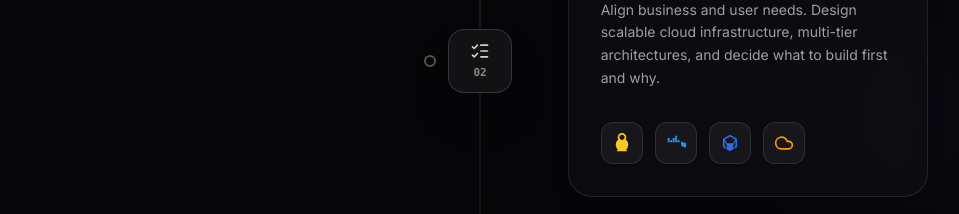
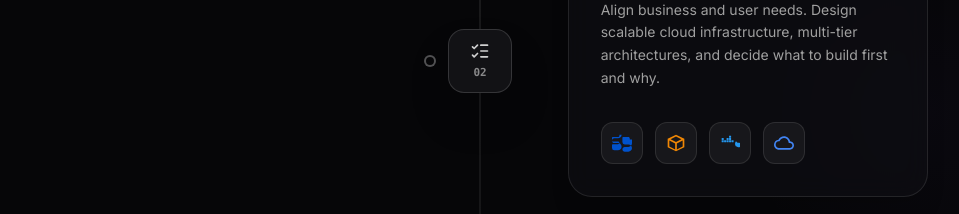
Before and after one commit to Adithyanpavithran/adithyan-portfolio-website, a Next.js app: page / in a window 1280 px wide. Shown: the part 3180-3394 px from the top of the page, without its empty margins (160-1119 px from the left). Built offline with nearby package versions, Linux system fonts and the light colour scheme.

Commit message:
update-step-02-tools-jira-drawio-docker-gcp

```diff
--- a/components/sections/Skills.tsx
+++ b/components/sections/Skills.tsx
@@ -97,6 +97,24 @@ const CanvaLogo = () => (
   </svg>
 );
 
+const JiraLogo = () => (
+  <svg className="w-5 h-5 text-[#0052CC]" viewBox="0 0 24 24" fill="currentColor">
+    <path d="M11.53 2c0 2.4-1.97 4.35-4.4 4.35H2.82C1.26 6.35 0 7.6 0 9.17v.03c0 1.56 1.26 2.82 2.82 2.82h4.31c2.43 0 4.4 1.95 4.4 4.35v.03c0 2.4-1.97 4.35-4.4 4.35H2.82A2.82 2.82 0 0 1 0 17.93v-3.56c0-.44.36-.8.8-.8h6.33c.96 0 1.74-.78 1.74-1.74v-.03c0-.96-.78-1.74-1.74-1.74H.8a.8.8 0 0 1-.8-.8V5.7c0-.44.36-.8.8-.8h6.33c.96 0 1.74-.78 1.74-1.74V2.36c0-.2.16-.36.36-.36h2.3c.2 0 .36.16.36.36v.03zM24 12.36c0 2.4-1.97 4.35-4.4 4.35h-4.31c-1.56 0-2.82 1.26-2.82 2.82v.03c0 1.56 1.26 2.82 2.82 2.82h4.31c2.43 0 4.4-1.95 4.4-4.35v-.03c0-2.4-1.97-4.35-4.4-4.35h-4.31a2.82 2.82 0 0 1-2.82-2.82v-3.56c0-.44.36-.8.8-.8h6.33c.96 0 1.74.78 1.74 1.74v.03c0 .96-.78 1.74-1.74 1.74h-6.33a.8.8 0 0 1-.8-.8v-3.56c0-.44.36-.8.8-.8h6.33c.96 0 1.74.78 1.74 1.74v.8c0 .2.16.36.36.36h2.3c.2 0 .36-.16.36-.36v-.03z"/>
+  </svg>
+);
+
+const DrawIoLogo = () => (
+  <svg className="w-5 h-5 text-[#F08705]" viewBox="0 0 24 24" fill="currentColor">
+    <path d="M12 2L2 7v10l10 5 10-5V7L12 2zm0 2.3l6.5 3.25L12 10.8 5.5 7.55 12 4.3zM4 9.1l7 3.5v7.1l-7-3.5V9.1zm16 7.1l-7 3.5v-7.1l7-3.5v7.1z"/>
+  </svg>
+);
+
+const GcpLogo = () => (
+  <svg className="w-5 h-5 text-[#4285F4]" viewBox="0 0 24 24" fill="currentColor">
+    <path d="M19.35 10.04C18.67 6.59 15.64 4 12 4 9.11 4 6.6 5.64 5.35 8.04 2.34 8.36 0 10.91 0 14c0 3.31 2.69 6 6 6h13c2.76 0 5-2.24 5-5 0-2.64-2.05-4.78-4.65-4.96zM19 18H6c-2.21 0-4-1.79-4-4 0-2.05 1.53-3.76 3.56-3.97l1.07-.11.5-.95C8.08 7.14 9.94 6 12 6c2.62 0 4.88 1.86 5.39 4.43l.3 1.5 1.53.11c1.56.1 2.78 1.41 2.78 2.96 0 1.65-1.35 3-3 3z"/>
+  </svg>
+);
+
 interface ProcessStep {
   number: string;
   title: string;
@@ -124,10 +142,10 @@ const WORKFLOW_STEPS: ProcessStep[] = [
     description: "Align business and user needs. Design scalable cloud infrastructure, multi-tier architectures, and decide what to build first and why.",
     icon: ListChecks,
     toolLogos: [
-      { name: "Linux", icon: LinuxLogo },
-      { name: "Docker", icon: DockerLogo },
-      { name: "Kubernetes", icon: KubernetesLogo },
-      { name: "AWS", icon: AwsLogo },
+      { name: "Jira (Project Planning)", icon: JiraLogo },
+      { name: "Draw.io (System Architecture)", icon: DrawIoLogo },
+      { name: "Docker (Container Architecture)", icon: DockerLogo },
+      { name: "Google Cloud Platform (Cloud Infrastructure)", icon: GcpLogo },
     ],
   },
   {
```
